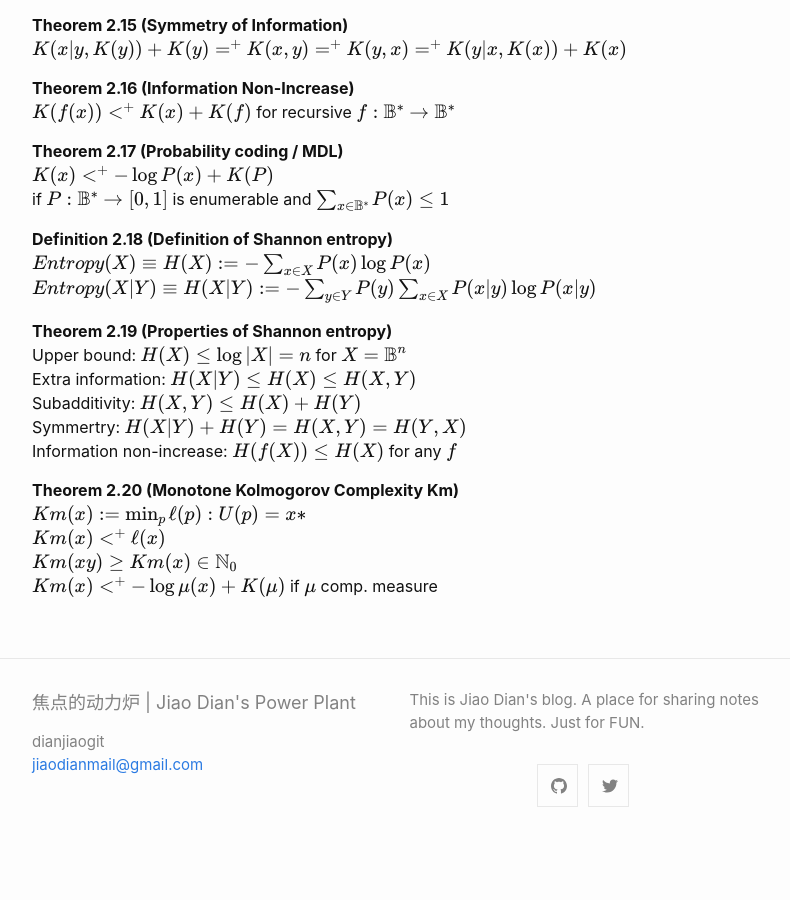
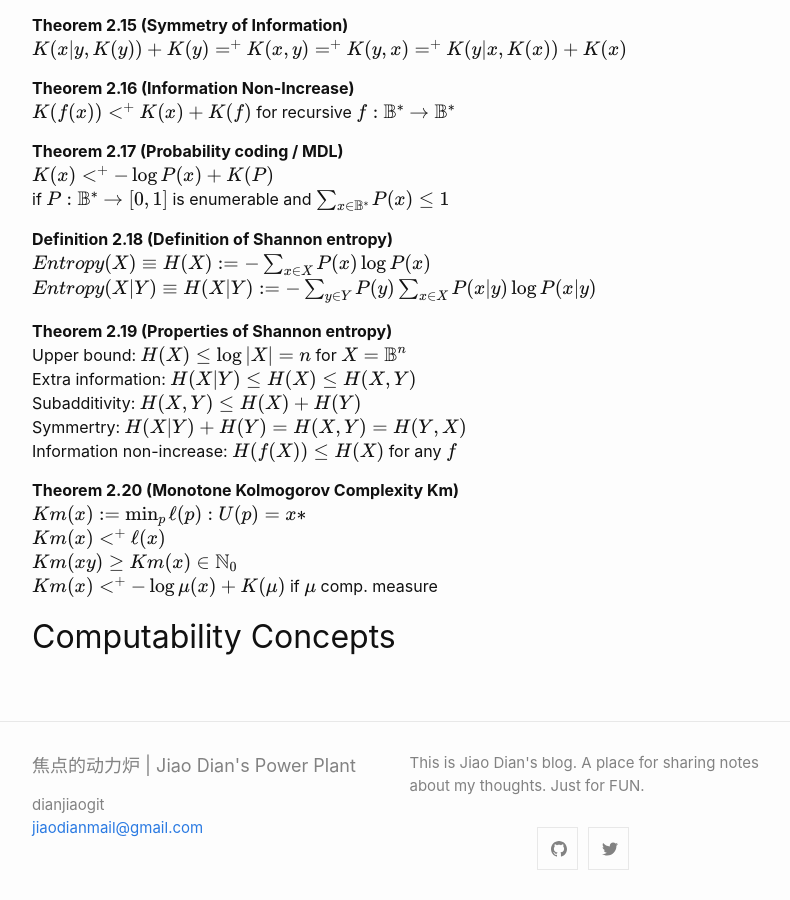
Before and after one commit to dianjiaogit/dianjiaogit.github.io, a Jekyll site: the page built from _posts/2020-01-11-week2 notes.md, in a window 1280 px wide and 900 px high, scrolled down 2543 px. Shown: the whole window, without its empty margins (238-1028 px from the left). Built offline with Jekyll 4.4.1, drawn with Linux system fonts in a browser that asks for light colours; formulas are drawn with MathJax 3; before the commit the page ends 3380 px from its top, so only the background shows below that.

Commit message:
week2 start computability concept

```diff
--- a/_posts/2020-01-11-week2 notes.md
+++ b/_posts/2020-01-11-week2 notes.md
@@ -126,3 +126,4 @@ $Km(x) := \min_{p} \{\ell (p) : U(p) = x\* \}$
 $Km(x) <^+ \ell (x)$
 $Km(xy) \geq Km(x) \in \mathbb{N}\_0$
 $Km(x) <^+ -\log \mu (x) + K(\mu)$ if $\mu$ comp. measure
+## Computability Concepts
```
